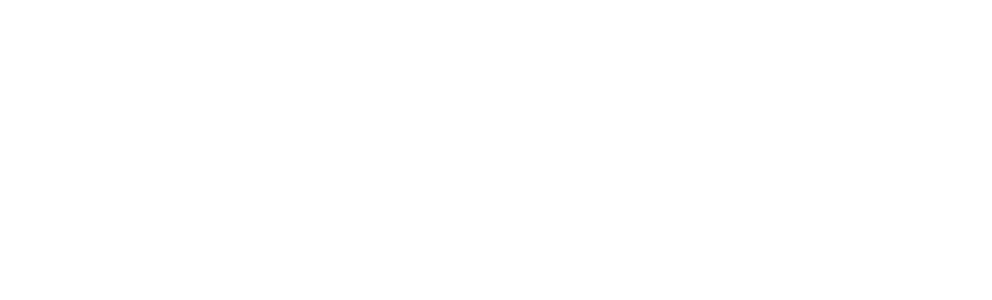
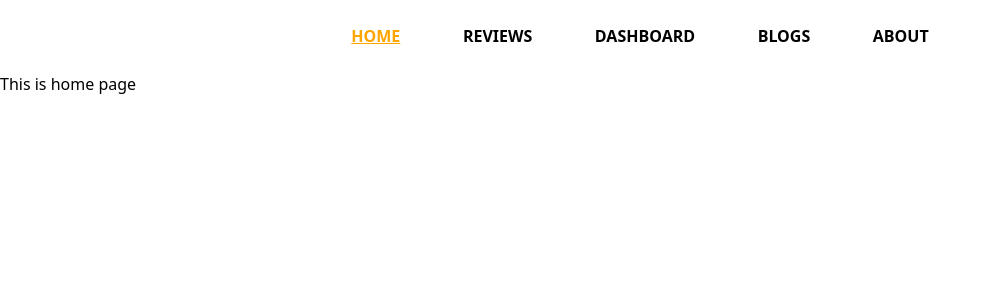
Before and after one commit to Mehedi4467/product-analysis-website, a React (Create React App) app: page / in a window 1280 px wide. Shown: the top 300 px of the page, without its empty margins (0-992 px from the left). Built offline with nearby package versions, Linux system fonts and the light colour scheme.

Commit message:
header and custom link created

```diff
--- a/src/App.js
+++ b/src/App.js
@@ -1,9 +1,17 @@
-import './App.css';
+import { Route, Routes } from "react-router-dom";
+import Header from "./Components/Header/Header";
+import Home from "./Components/Home/Home";
+import NotFound from "./Components/NotFound/NotFound";
+
 
 function App() {
   return (
-    <div className="App">
-
+    <div className="container mx-auto">
+      <Header></Header>
+      <Routes>
+        <Route path='/' element={<Home></Home>}></Route>
+        <Route path='*' element={<NotFound></NotFound>}></Route>
+      </Routes>
     </div>
   );
 }
--- /dev/null
+++ b/src/Components/CustomLink/CustomLink.js
@@ -0,0 +1,22 @@
+import React from 'react';
+import { Link, useMatch, useResolvedPath } from 'react-router-dom';
+
+function CustomLink({ children, to, ...props }) {
+    let resolved = useResolvedPath(to);
+    let match = useMatch({ path: resolved.pathname, end: true });
+
+    return (
+        <div>
+            <Link
+                style={{ color: match ? 'orange' : 'black', textDecoration: match ? "underline" : "none" }}
+                to={to}
+                {...props}
+            >
+                {children}
+            </Link>
+
+        </div>
+    );
+}
+
+export default CustomLink;
--- /dev/null
+++ b/src/Components/Header/Header.js
@@ -0,0 +1,20 @@
+import React from 'react';
+import CustomLink from '../CustomLink/CustomLink';
+
+const Header = () => {
+    return (
+        <header className='py-6'>
+            <nav className='w-1/2 mx-auto'>
+                <ul className='flex justify-around text-base font-semibold uppercase'>
+                    <li><CustomLink to="/">Home</CustomLink></li>
+                    <li><CustomLink to="/reviews">Reviews</CustomLink></li>
+                    <li><CustomLink to="/dashboard">Dashboard</CustomLink></li>
+                    <li><CustomLink to="/blogs">Blogs</CustomLink></li>
+                    <li><CustomLink to="/about">About</CustomLink></li>
+                </ul>
+            </nav>
+        </header>
+    );
+};
+
+export default Header;
--- /dev/null
+++ b/src/Components/Home/Home.js
@@ -0,0 +1,11 @@
+import React from 'react';
+
+const Home = () => {
+    return (
+        <div>
+            <h1>This is home page</h1>
+        </div>
+    );
+};
+
+export default Home;
--- /dev/null
+++ b/src/Components/NotFound/NotFound.js
@@ -0,0 +1,12 @@
+import React from 'react';
+import NotFoundImage from '../../image/undraw_page_not_found_re_e9o6.svg';
+
+const NotFound = () => {
+    return (
+        <div>
+            <img src={NotFoundImage} alt="" />
+        </div>
+    );
+};
+
+export default NotFound;
```
Also changed, not shown: src/image/undraw_page_not_found_re_e9o6.svg (added).
